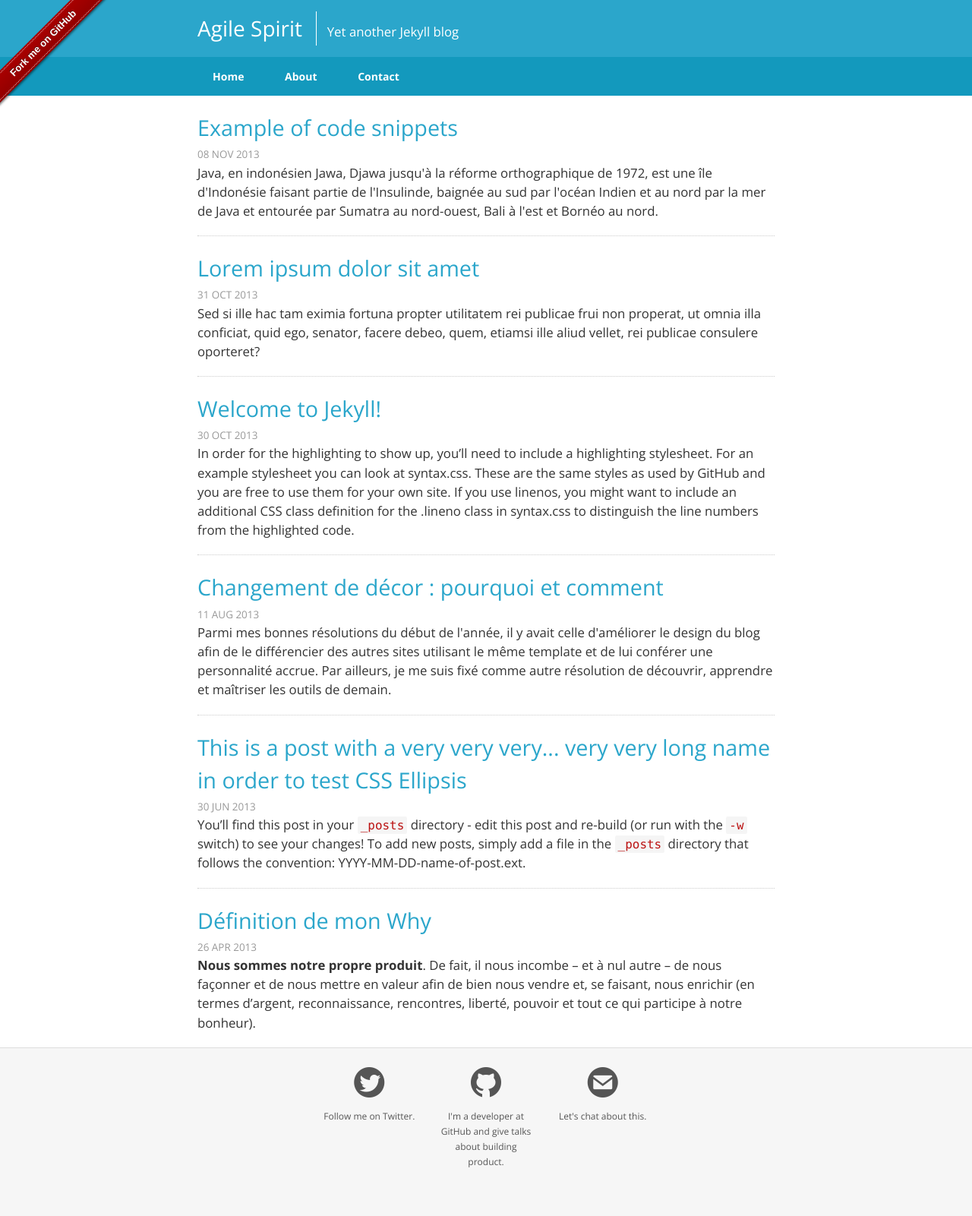
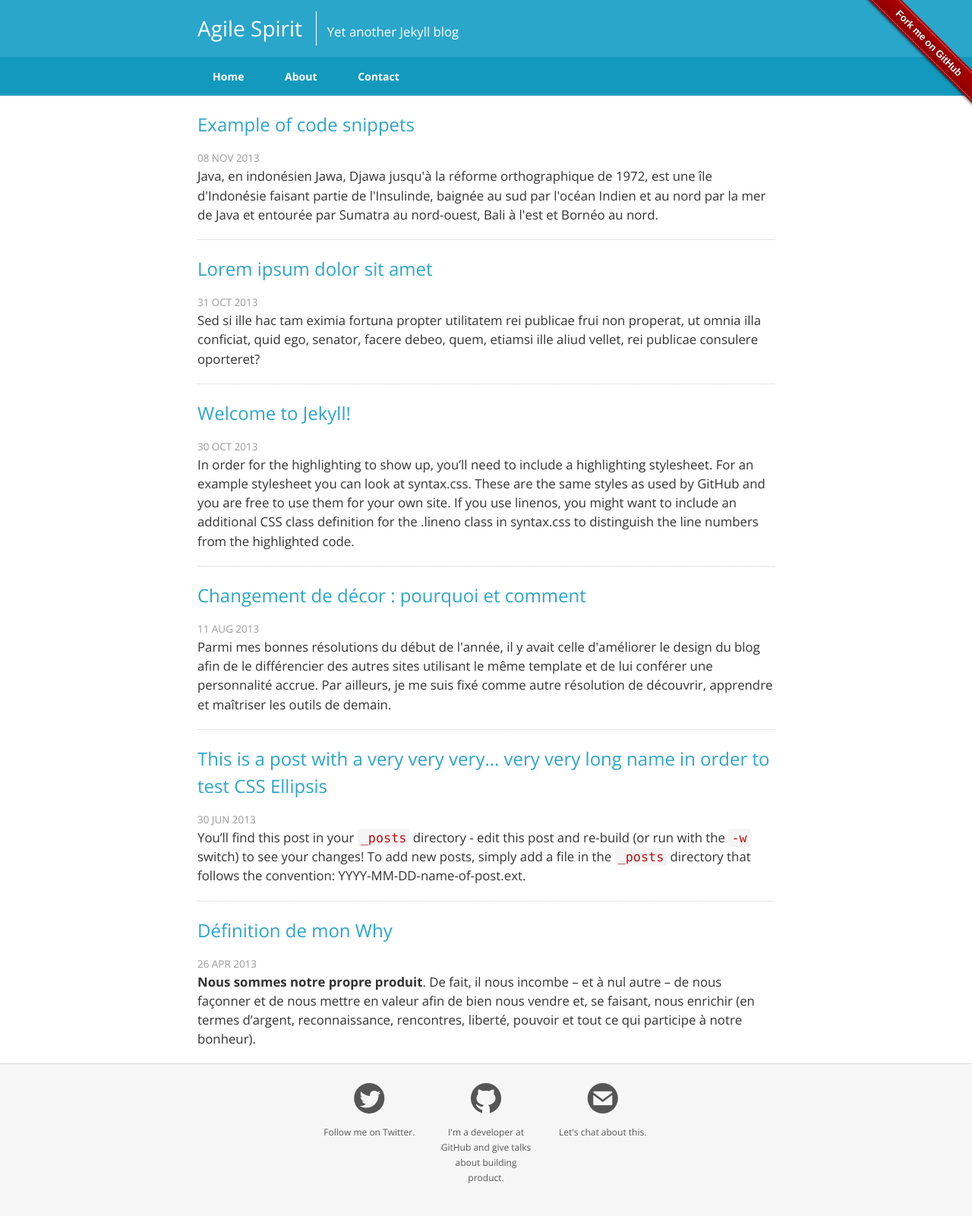
Before and after one commit to AgileSpirit/agilespirit.github.io, a Jekyll site: the page built from index.html, in a window 1280 px wide. Shown: the whole page at 76% size. Built offline with Jekyll 4.4.1, drawn with Linux system fonts in a browser that asks for light colours; Markdown is read by kramdown in place of the engine named in the settings; before the commit the page ends 1580 px from its top, so only the background shows below that.

Commit message:
Improve style

```diff
--- a/_includes/header.html
+++ b/_includes/header.html
@@ -19,14 +19,13 @@
   <link rel="stylesheet" media="all" href="/assets/css/knacss.min.css">
   <link rel="stylesheet" media="all" href="/assets/css/styles.css">
   <link rel="stylesheet" media="screen" href="/assets/css/github-ribbon.min.css">
-  <link rel="stylesheet" media="all" href="/assets/css/syntax.css">
   <!-- Font : "Open Sans" by Google -->
   <link href="http://fonts.googleapis.com/css?family=Open+Sans:300,400,700&subset=latin" rel="stylesheet" />
 
 </head>
 <body id="body">
 
-<div id="github-ribbon" class="github-fork-ribbon-wrapper left">
+<div id="github-ribbon" class="github-fork-ribbon-wrapper right">
   <div class="github-fork-ribbon">
     <a href="https://github.com/agilespirit/agilespirit.github.io">Fork me on GitHub</a>
   </div>
--- a/assets/css/styles.css
+++ b/assets/css/styles.css
@@ -144,6 +144,7 @@ body {
 #home .posts .post .title {
   font-weight: 300;
   line-height: 1.5em;
+  margin-bottom: 12px;
 }
 #home .posts .post a {
   color: #2ba6cb;
--- a/index.html
+++ b/index.html
@@ -7,7 +7,7 @@ title: Agile Spirit
   <ul class="posts">
     {% for post in site.posts %}
       <li class="post">
-        <h3 class="title"><a href="{{ post.url }}">{{ post.title }}</a></h3>
+        <h4 class="title"><a href="{{ post.url }}">{{ post.title }}</a></h4>
         <span>{{ post.date | date_to_string }}</span>
         <p>{{ post.excerpt }}</p>
       </li>
```
